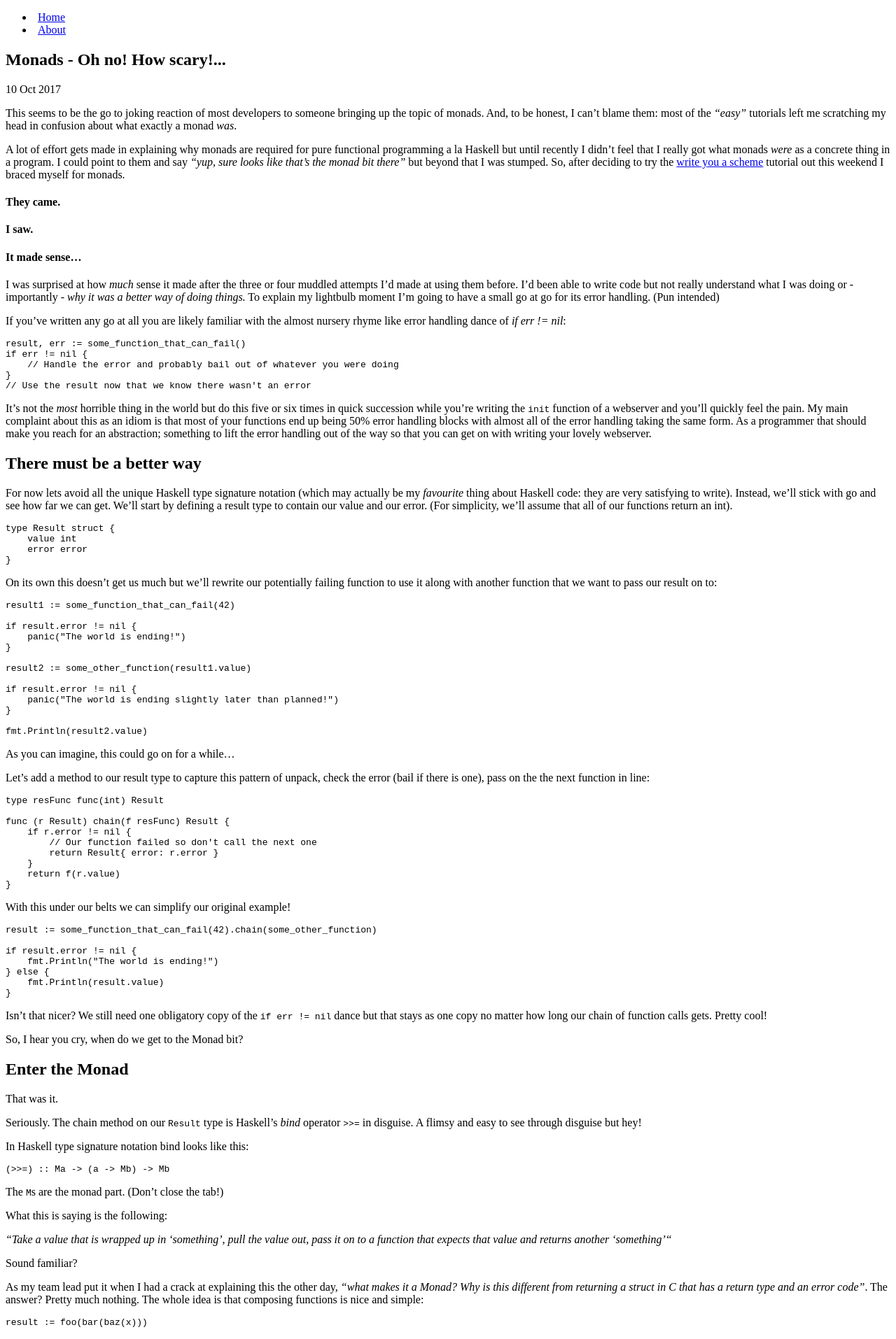
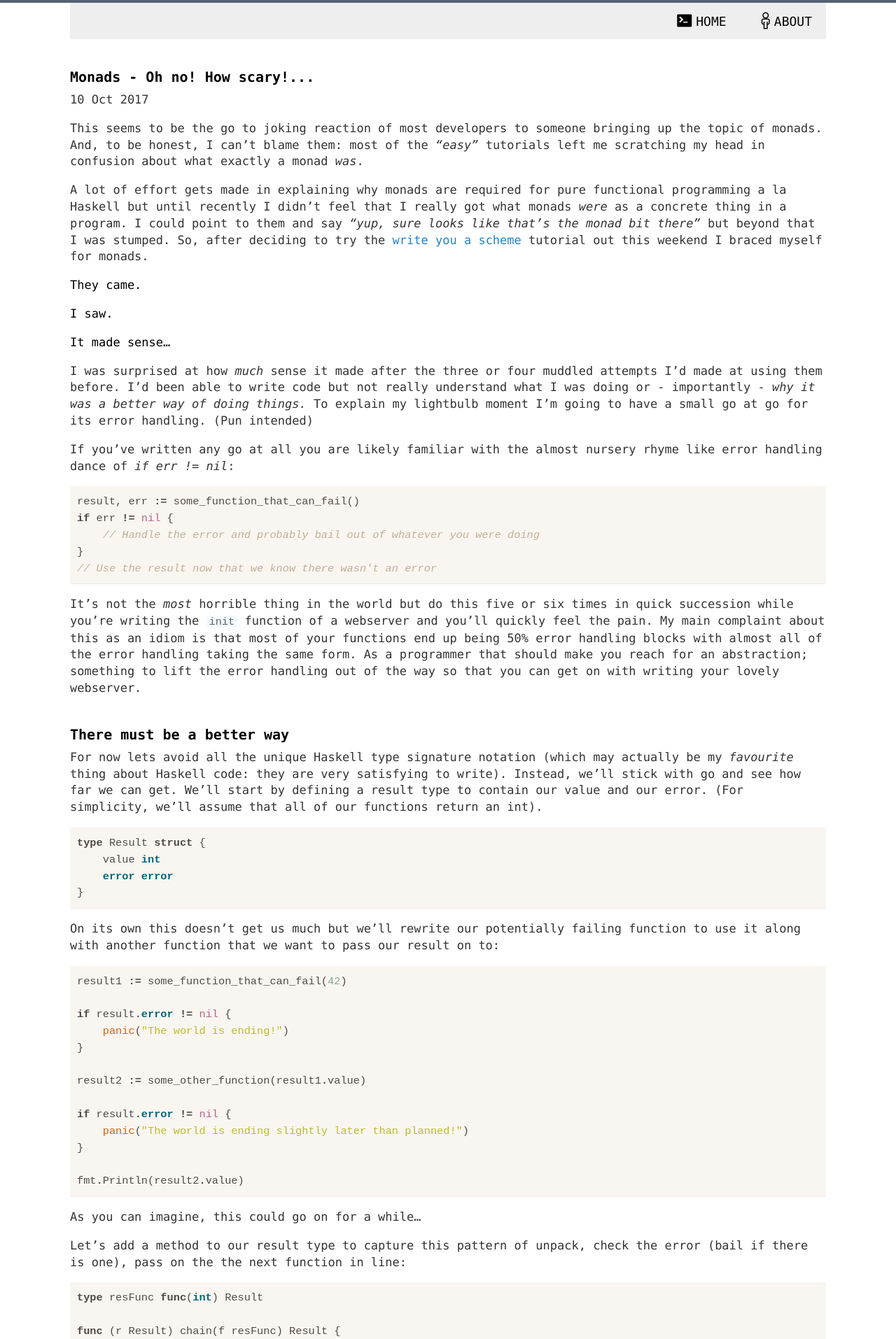
Before and after one commit to sminez/sminez.github.io, a Jekyll site: the page built from _posts/2017-10-10-monads.md, in a window 1280 px wide. Shown: the top 1914 px of the page at 70% size. Built offline with Jekyll 4.4.1, drawn with Linux system fonts in a browser that asks for light colours; our own code applies the rules of GitHub Pages for plain Markdown files; comment, search, counter and statistics services are not loaded.

Commit message:
trying to fix css

```diff
--- a/_includes/head.html
+++ b/_includes/head.html
@@ -25,4 +25,4 @@
 <meta http-equiv="content-type" content="text/html; charset=utf-8" />
 <meta name="viewport" content="width=device-width, initial-scale=1.0" />
 
-<link rel="stylesheet" href=" {{ '/css/main.min.css' | absolute_url }}" type="text/css" />
+<link rel="stylesheet" href=" {{ '/css/main.min.css' | relative_url }}" type="text/css" />
```
Also changed, not shown: _posts/2017-10-10-monads.md (+0 -1 lines).
